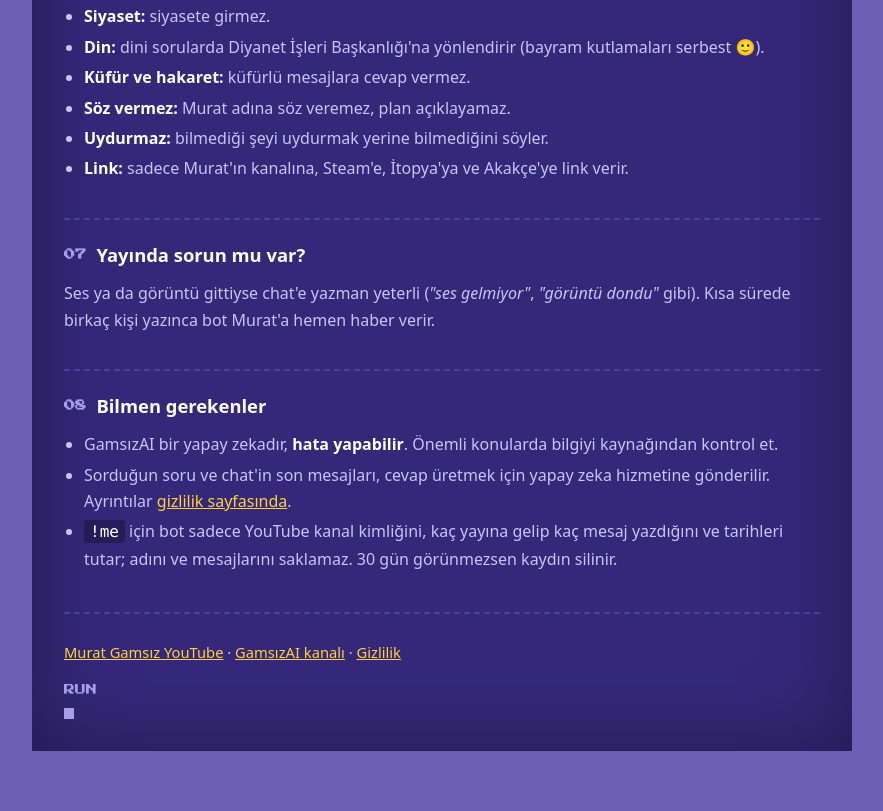
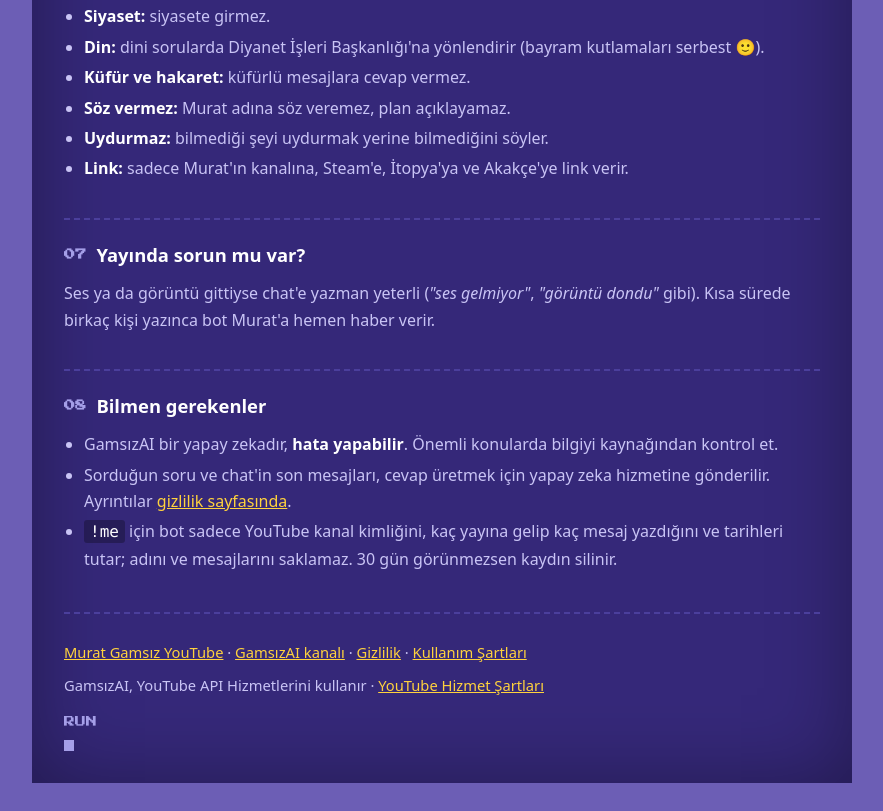
Before and after one commit to gamsizm/gamsizm.github.io, a plain HTML site: page bot.html in a window 1280 px wide. Shown: the part 2557-3368 px from the top of the page, without its empty margins (198-1081 px from the left). Before the commit the page ends 3336 px from the top, so only its background shows below. Drawn offline with Linux system fonts and the light colour scheme.

Commit message:
bot.html: YouTube API uyumu

```diff
--- a/bot.html
+++ b/bot.html
@@ -142,7 +142,8 @@
   </ul>
 
   <footer>
-    <p><a href="https://www.youtube.com/@muratgamsiz">Murat Gamsız YouTube</a> · <a href="https://www.youtube.com/@GamsizAI">GamsızAI kanalı</a> · <a href="privacy.html">Gizlilik</a></p>
+    <p><a href="https://www.youtube.com/@muratgamsiz">Murat Gamsız YouTube</a> · <a href="https://www.youtube.com/@GamsizAI">GamsızAI kanalı</a> · <a href="privacy.html">Gizlilik</a> · <a href="terms.html">Kullanım Şartları</a></p>
+    <p>GamsızAI, YouTube API Hizmetlerini kullanır · <a href="https://www.youtube.com/t/terms">YouTube Hizmet Şartları</a></p>
     <p class="piksel">RUN<br><span class="imlec"></span></p>
   </footer>
 </main>
```
